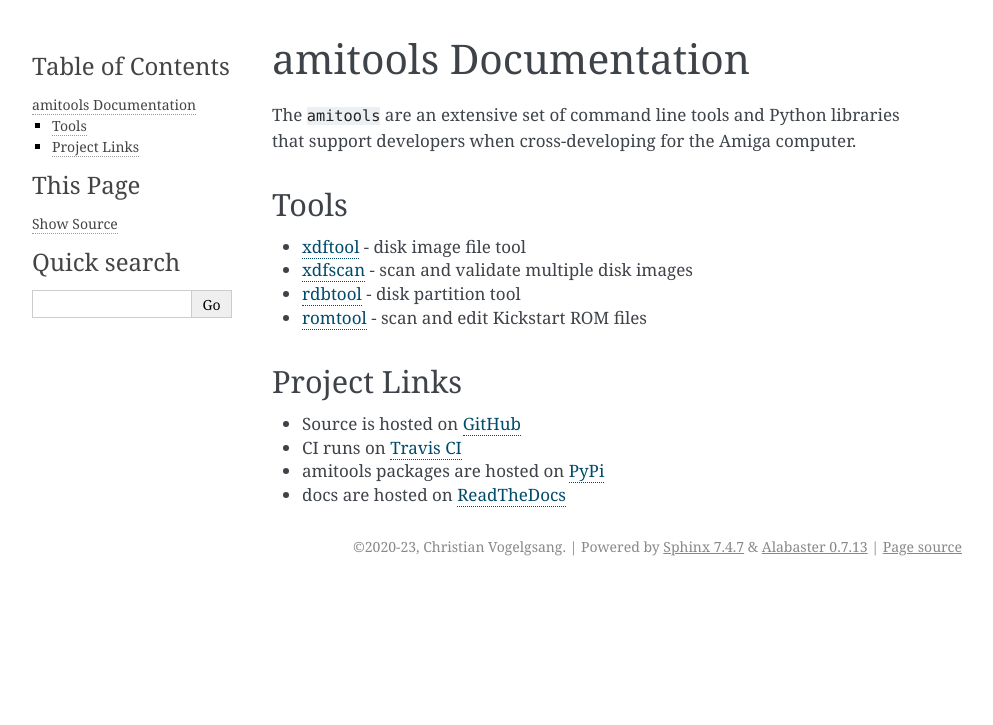
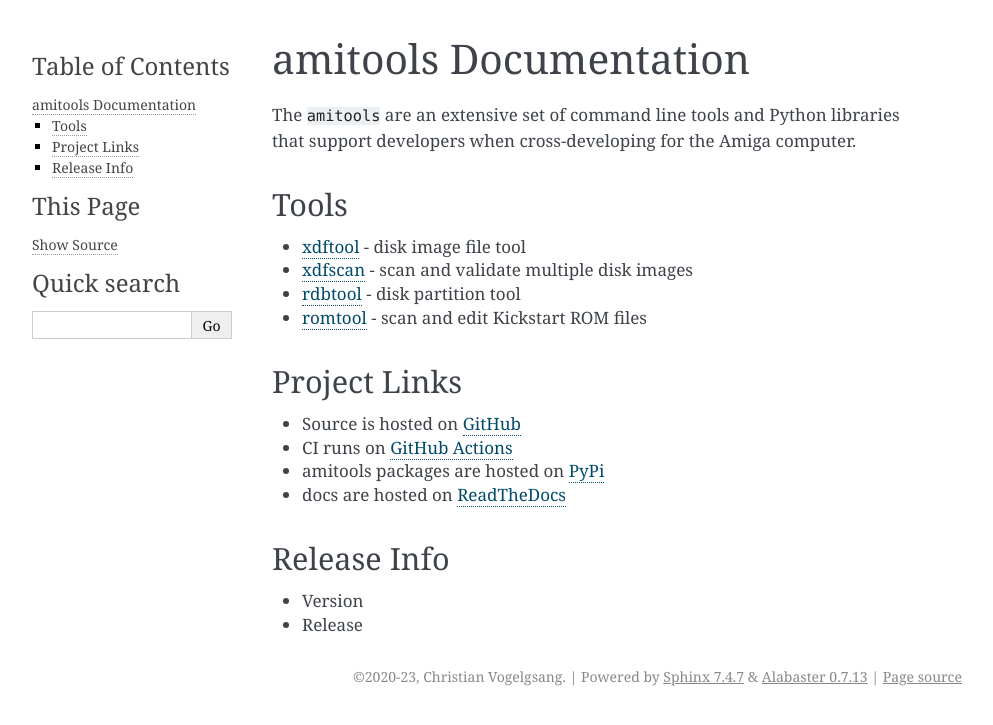
Before and after one commit to cnvogelg/amitools, a Sphinx documentation site: the page built from docs/index.rst, in a window 1280 px wide. Shown: the top 725 px of the page, without its empty margins (148-1141 px from the left). Built offline with Sphinx 7.4.7, drawn with Linux system fonts in a browser that asks for light colours.

Commit message:
added version info to docs

```diff
--- a/docs/index.rst
+++ b/docs/index.rst
@@ -26,6 +26,12 @@ Project Links
 -------------
 
 * Source is hosted on `GitHub <https://github.com/cnvogelg/amitools>`_
-* CI runs on `Travis CI <https://travis-ci.org/cnvogelg/amitools>`_
+* CI runs on `GitHub Actions <https://github.com/cnvogelg/amitools/actions>`_
 * amitools packages are hosted on `PyPi <https://pypi.org/project/amitools/>`_
 * docs are hosted on `ReadTheDocs <https://readthedocs.org/projects/amitools>`_
+
+Release Info
+------------
+
+* Version |version|
+* Release |release|
```
